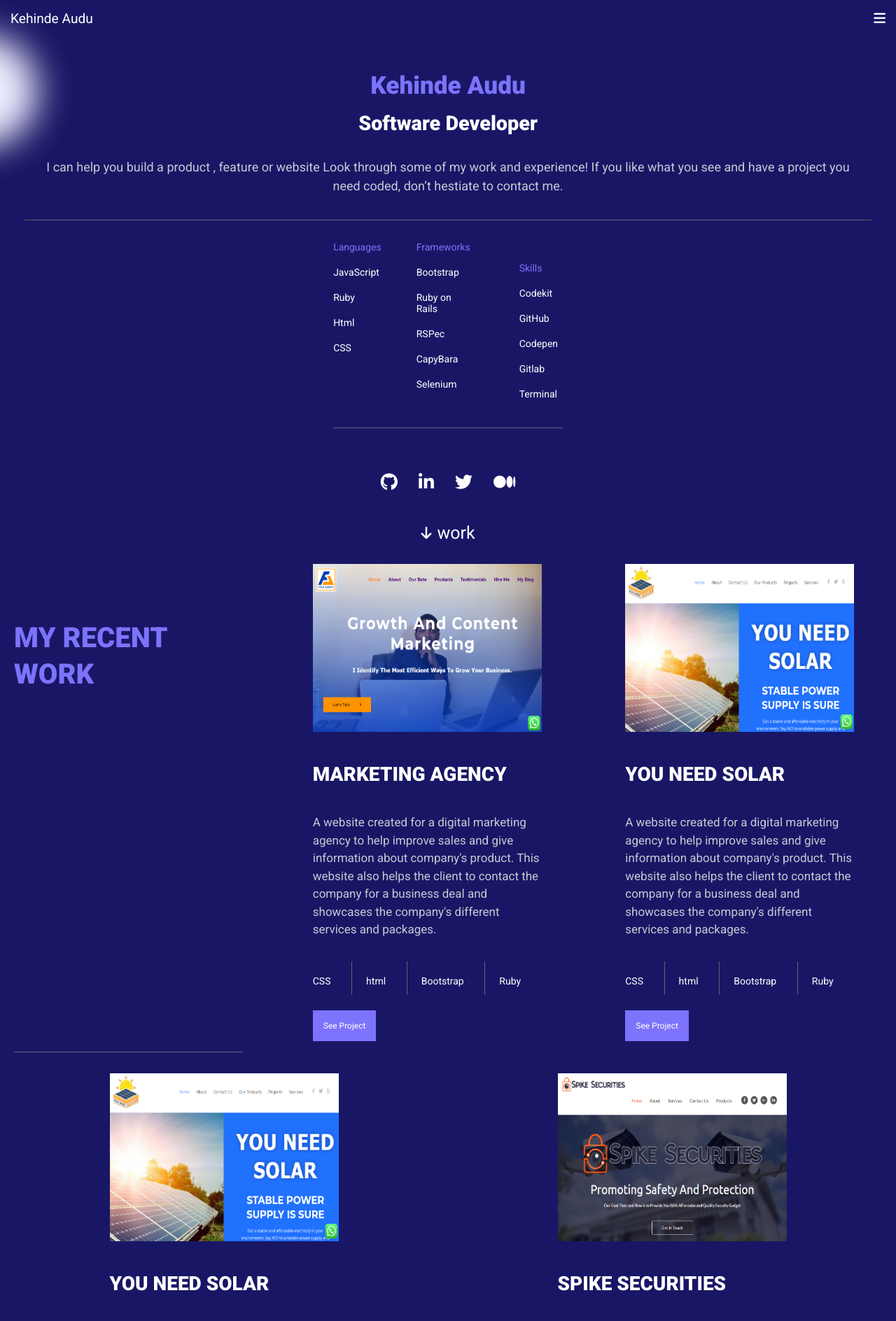
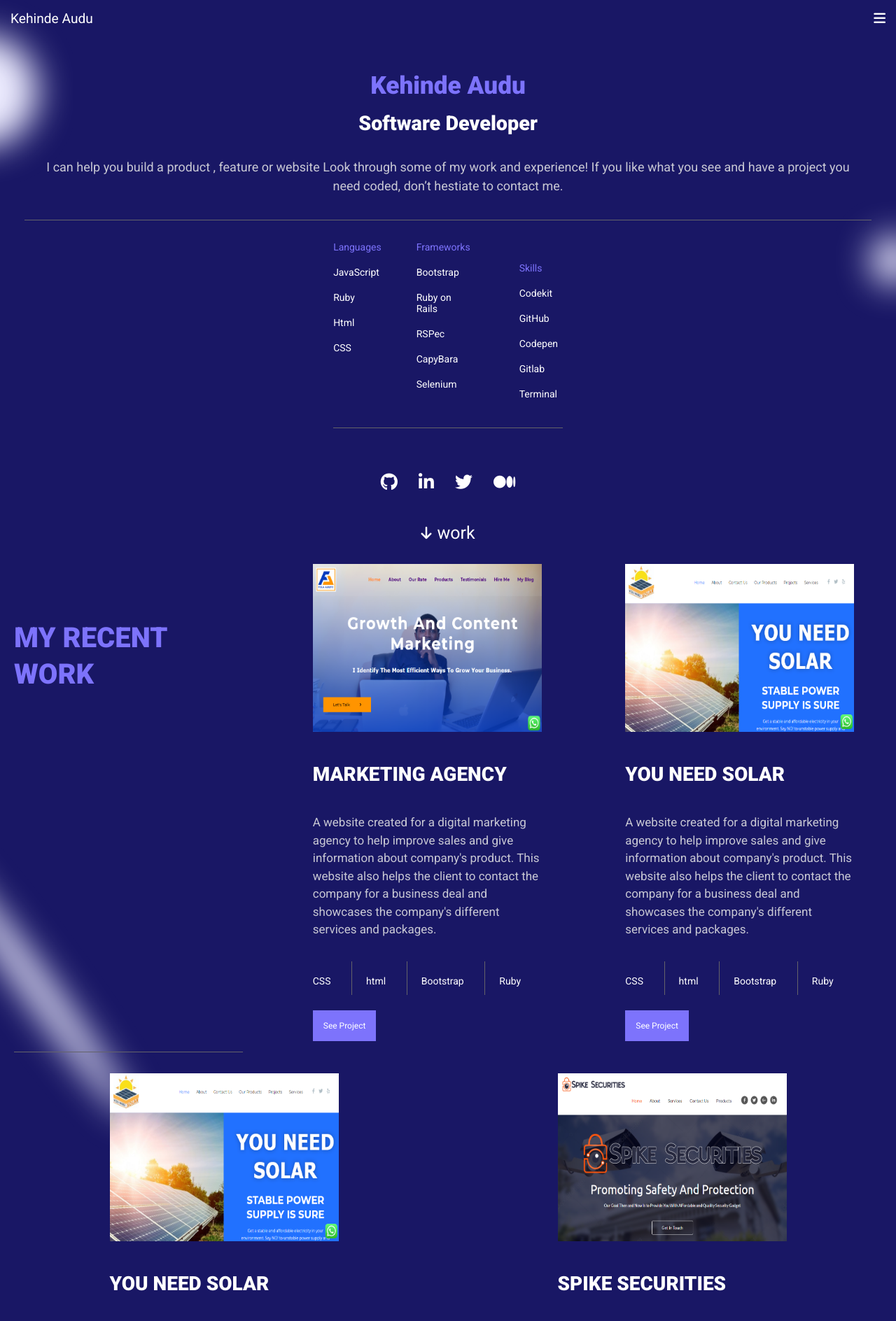
Before and after one commit to audukehinde/portfolio, a plain HTML site: page index.html in a window 1280 px wide. Shown: the top 1888 px of the page at 70% size. Drawn offline with Linux system fonts and the light colour scheme.

Commit message:
Add more background images to the project

```diff
--- a/index.html
+++ b/index.html
@@ -28,6 +28,7 @@
         </p>
         <div class="abilities">
           <div class="languages wrap">
+            <div class="inclu"></div>
             <p>Languages</p>
             <ul>
               <li>JavaScript</li>
@@ -71,7 +72,7 @@
         <p class="work">work</p>
       </div>
       <section class="recent-work">
-        <h1>MY RECENT WORK</h1>
+        <h1 class="recent">MY RECENT WORK</h1>
         <div class="proof proof-space">
           <img class="project-img" src="img/fola2.PNG" alt="Project 1">
           <h2>MARKETING AGENCY</h2>
--- a/style.css
+++ b/style.css
@@ -40,6 +40,9 @@ main {
   align-items: center;
   padding: 0 35px;
   flex-direction: column;
+  background-image: url(/img/Ellipse\ 19.svg);
+  background-repeat: no-repeat;
+  background-position: right;
 }
 
 .hero h1 {
@@ -132,6 +135,9 @@ a {
 .recent-work {
   display: flex;
   flex-wrap: wrap;
+  background-image: url(/img/Ellipse\ 20.svg);
+  background-repeat: no-repeat;
+  background-position: 0px 22em;
 }
 
 .recent-work h1 {
```
Also changed, not shown: img/Ellipse 19.svg (added), img/Ellipse 20.svg (added), img/Ellipse 21.svg (added), 1 other file.
